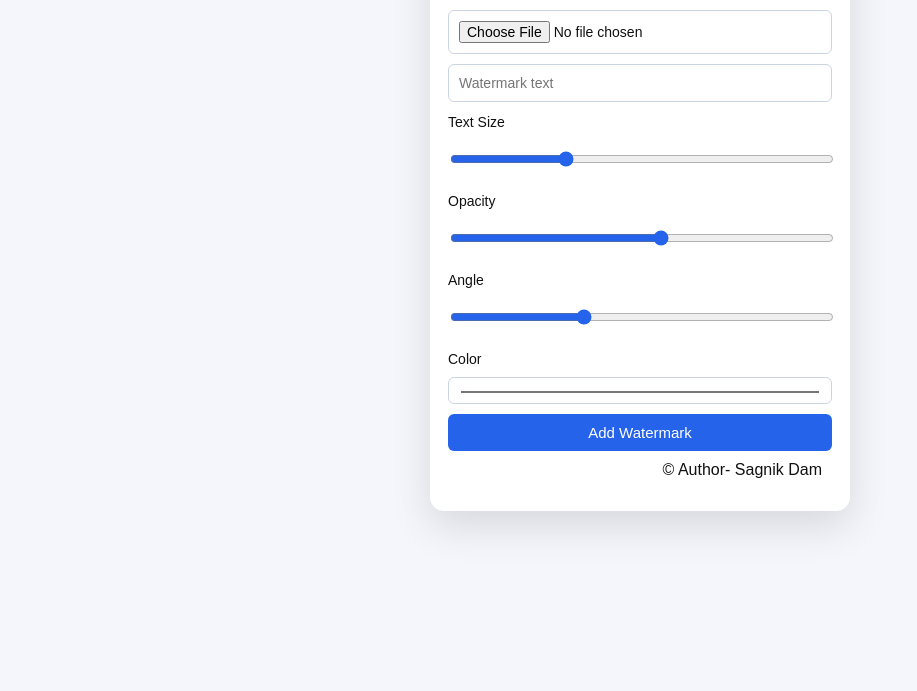
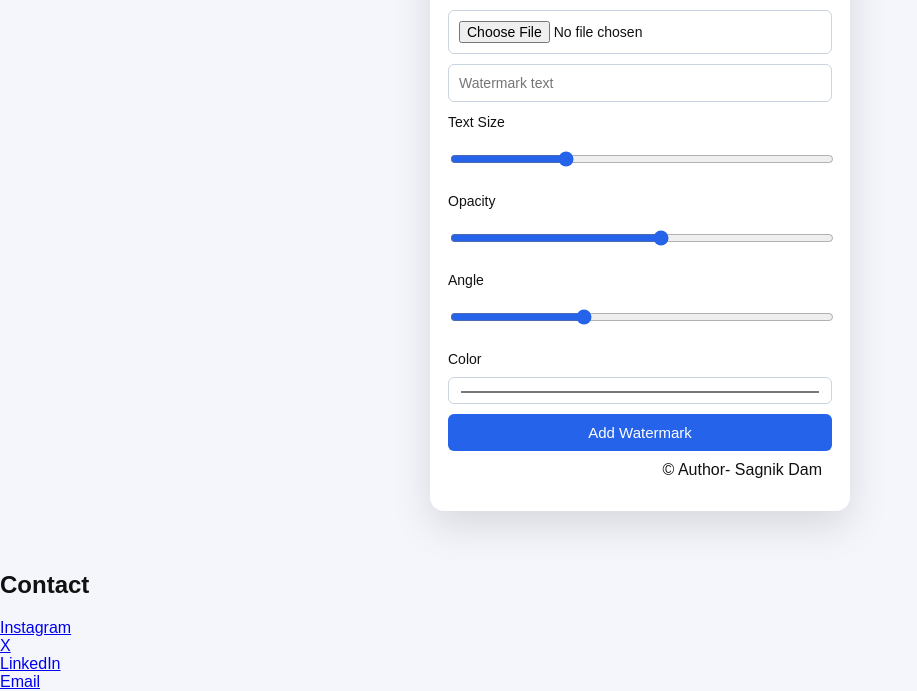
Before and after one commit to SagnikAB/watermark-web, a website: page public/index.html in a window 1280 px wide. Shown: the part 138-829 px from the top of the page, without its empty margins (0-917 px from the left). Before the commit the page ends 800 px from the top, so only its background shows below. Drawn offline with Linux system fonts and the light colour scheme.

Commit message:
Update index.html

```diff
--- a/public/index.html
+++ b/public/index.html
@@ -49,7 +49,15 @@
     <img id="preview" />
     <footer style="padding: 10px; text-align: right;">© Author- Sagnik Dam</footer>
   </div>
-
+<section class="section">
+  <h2>Contact</h2>
+  <div class="links">
+    <a href="https://www.instagram.com/s4g.n1k_/" target="_blank">Instagram</a><br>
+    <a href="https://x.com/29Sagnik" target="_blank">X</a><br>
+    <a href="https://www.linkedin.com/in/sagnik-dam-b33bb3322" target="_blank">LinkedIn</a><br>
+    <a href="mailto:sagnikdam29@gmail.com">Email</a>
+  </div>
+</section>
   <script src="script.js"></script>
 </body>
 </html>
```
